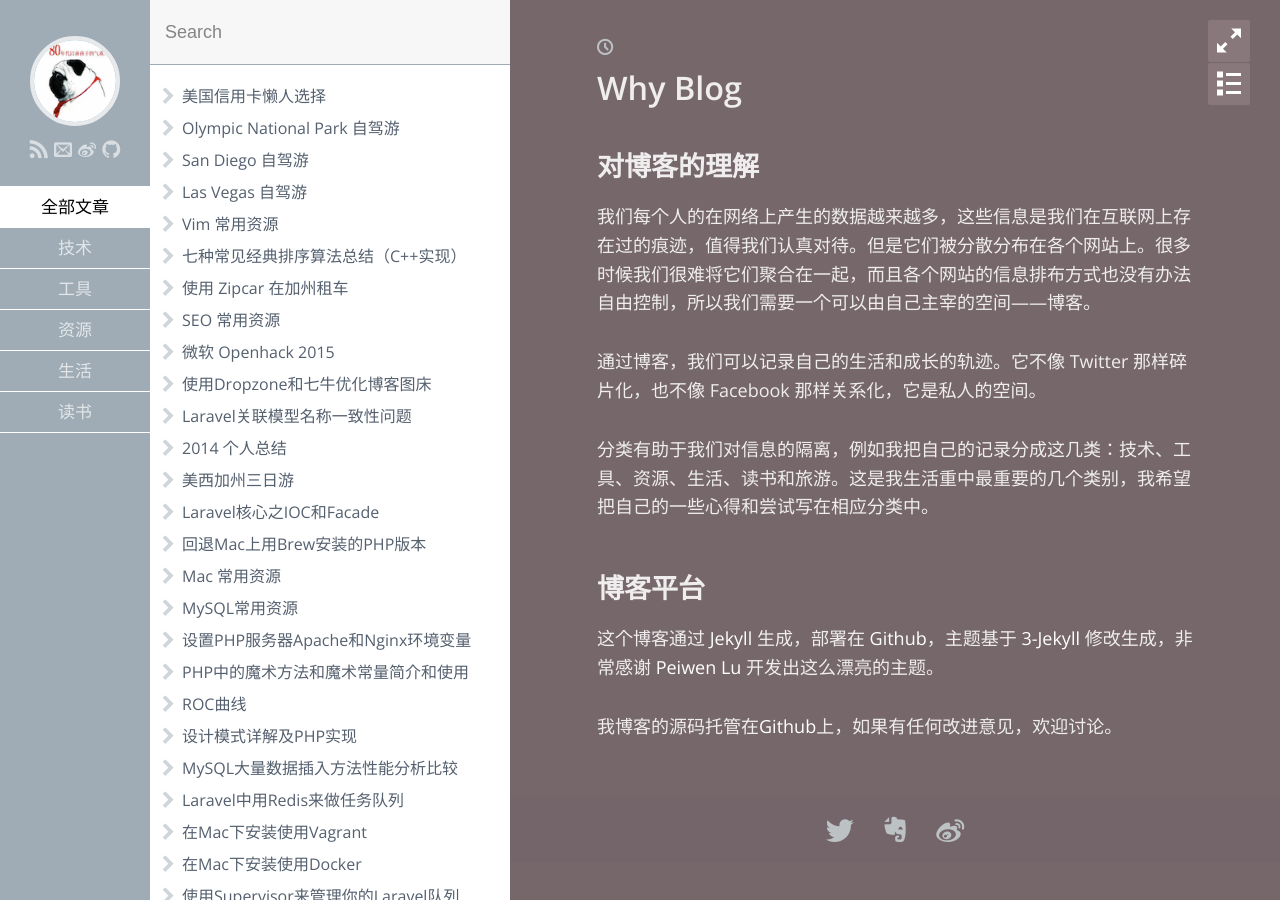
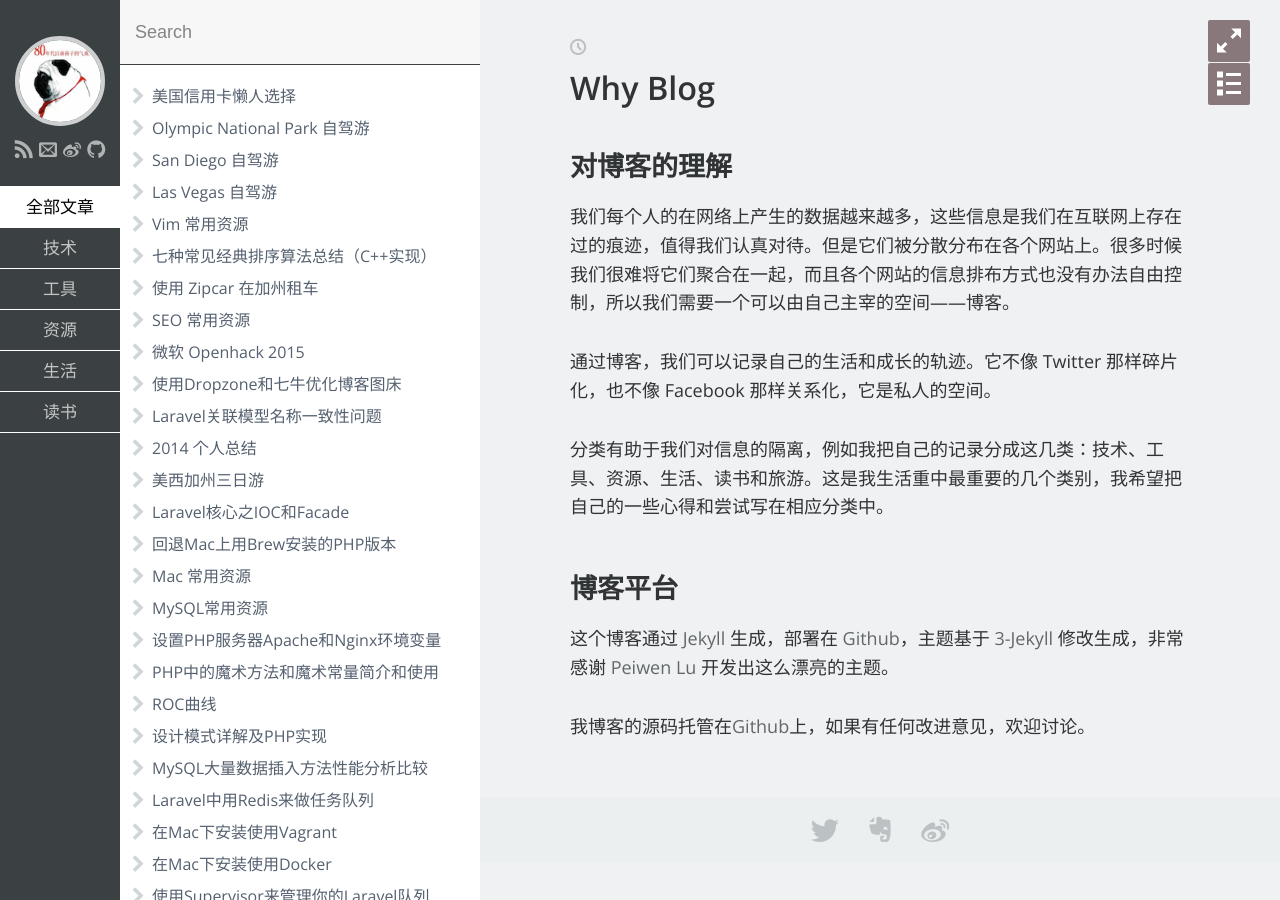
Before and after one commit to MarKent/MarKent.github.io, a Jekyll site: the page built from index.md, in a window 1280 px wide. Built offline with Jekyll 4.4.1, drawn with Linux system fonts in a browser that asks for light colours; some web fonts are replaced.

Commit message:
Update main.sass

```diff
--- a/css/main.sass
+++ b/css/main.sass
@@ -17,11 +17,11 @@ $gradient-end:   #CFD6DA
 // $sidebar-bg: linear-gradient(136deg, $gradient-start, $gradient-end)
 
 $sidebar-bg: #88777B
-$sidebar-left-bg: #9FACB6
-$sidebar-right-bg: #9FACB6
+$sidebar-left-bg: #3b4142
+$sidebar-right-bg: #3b4142
 
 // # Sidebar Left
-$sidebar-left-width: 150px
+$sidebar-left-width: 120px
 
 // Avatar
 $avatar-size: 90px
@@ -75,12 +75,12 @@ $post-width-at-1-column: 720px
 
 $post-meta-color: #BCC1C4
 
-$post-title-color: #EFEDED
-$post-text-color: #EFEDED
+$post-title-color: #313435
+$post-text-color: #313435
 $post-link-color: lighten($post-text-color, 20%)
 $post-link-hover-color: $gradient-end
 
-$post-bg: #76676B
+$post-bg: #eff1f2
 
 $post-img-border-color: darken($post-bg, 4%)
 $post-img-border-width: 4px
@@ -120,7 +120,7 @@ $menu-size: 42px
 
 // # post toc
 $post-toc-width: 200px
-$post-toc-bg: #fafafa
+$post-toc-bg: #efeded
 $post-toc-border-color: #e5e8ec
 $post-toc-title-color: #2C353D
 $post-toc-li-color: #7D8B99
```
